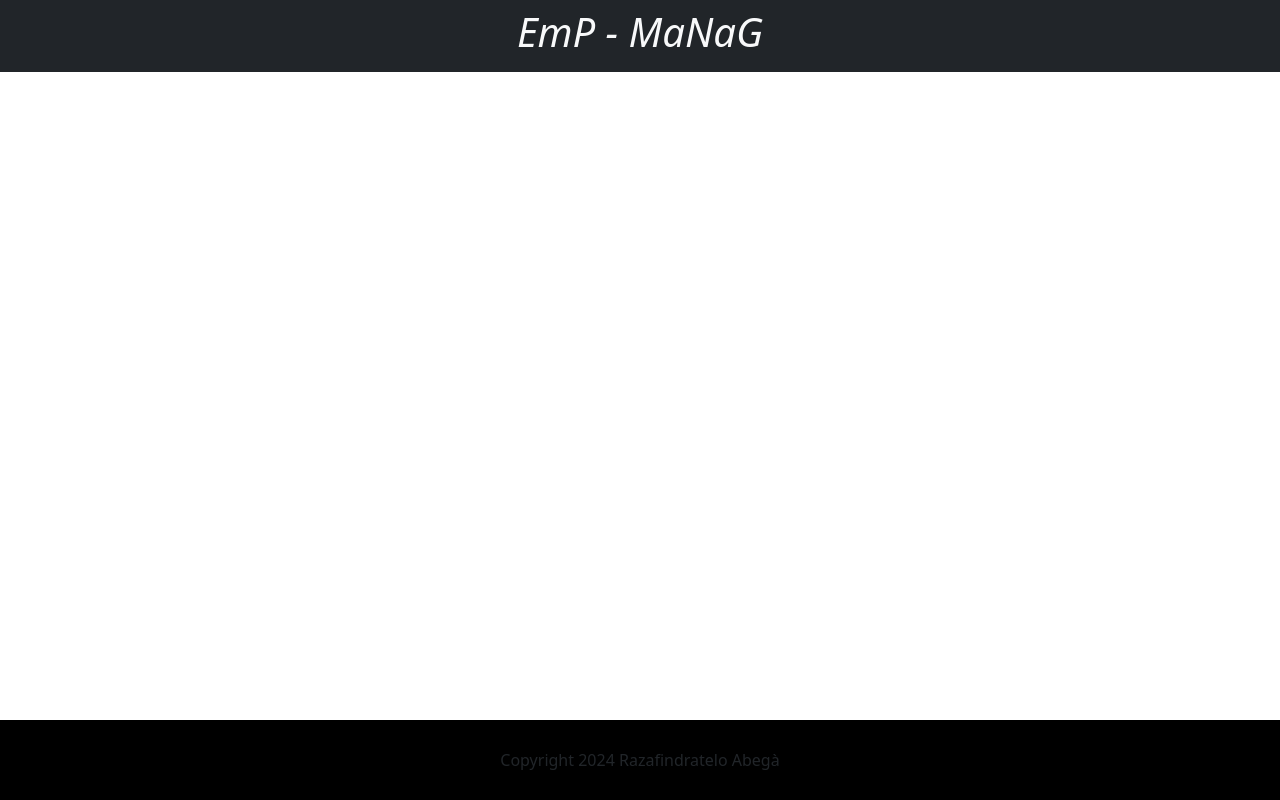
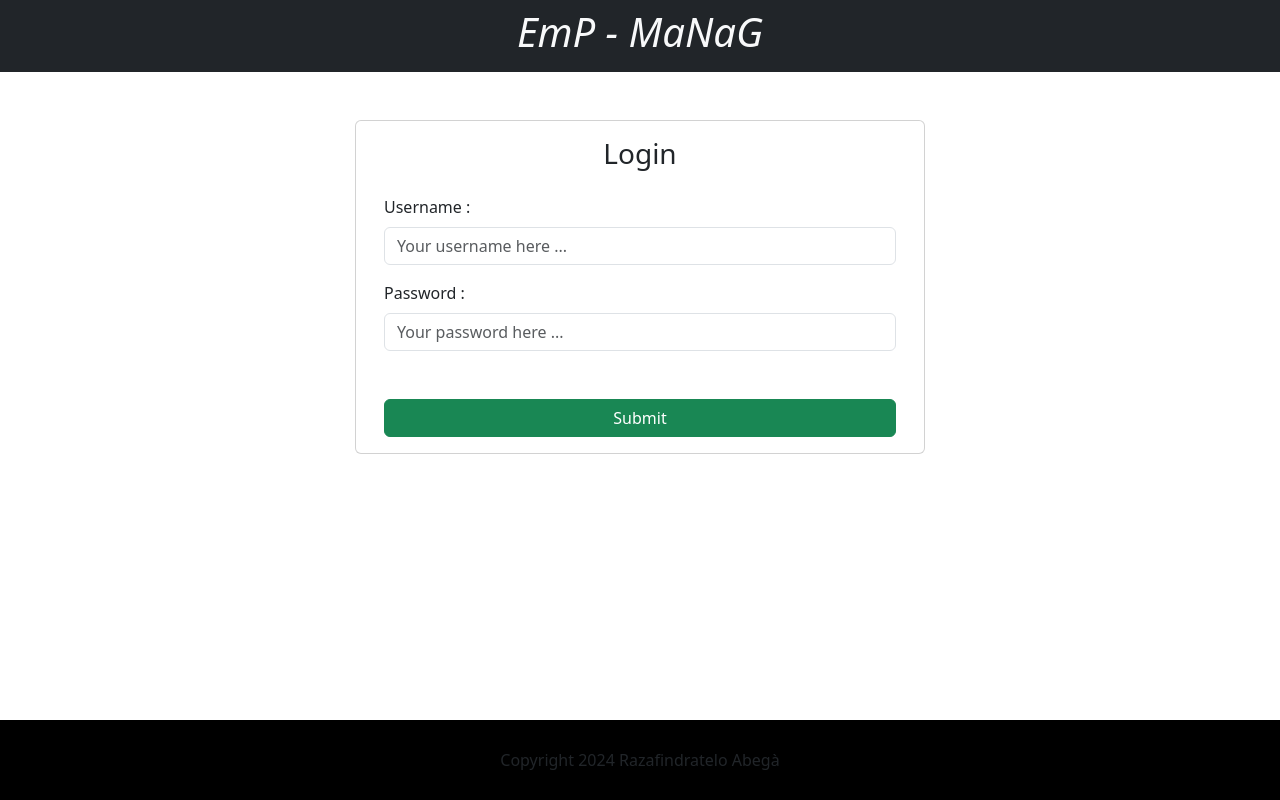
Before and after one commit to Abega1642/Train_Full_Project, a React (Vite) app in the folder frontEnd/: page / in a window 1280 px wide. Built offline with nearby package versions, Linux system fonts and the light colour scheme.

Commit message:
feat: add routes for AddEmployee and Login components

```diff
--- a/frontEnd/src/App.jsx
+++ b/frontEnd/src/App.jsx
@@ -3,6 +3,7 @@ import { Navbar } from './components/Navbar'
 import { Footer } from './components/Footer'
 import { BrowserRouter, Route, Routes } from 'react-router-dom'
 import AddEmployee from './components/AddEmployee'
+import Login from './components/Login'
 
 function App() {
 
@@ -11,8 +12,7 @@ function App() {
       <BrowserRouter>
         <Navbar />
         <Routes>
-
-          { /* http://localhost:3000/employees */ }
+          <Route path='/' element = {<Login />} />
           <Route path='/employees' element = {<EmployeeList />} />
           <Route path='/add_employee' element = {<AddEmployee />} />
         </Routes>
```
